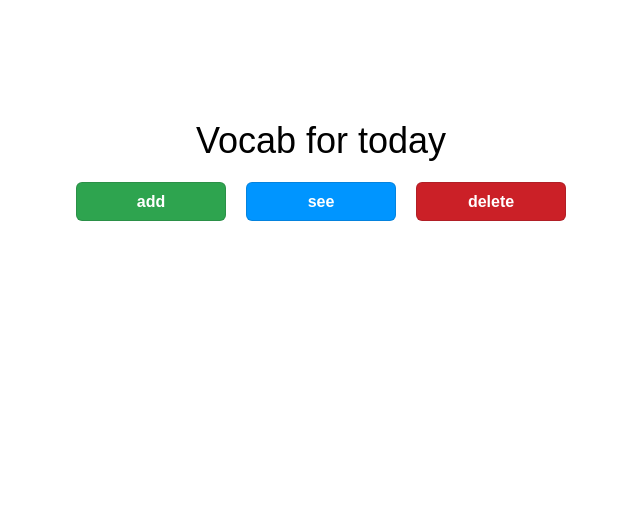
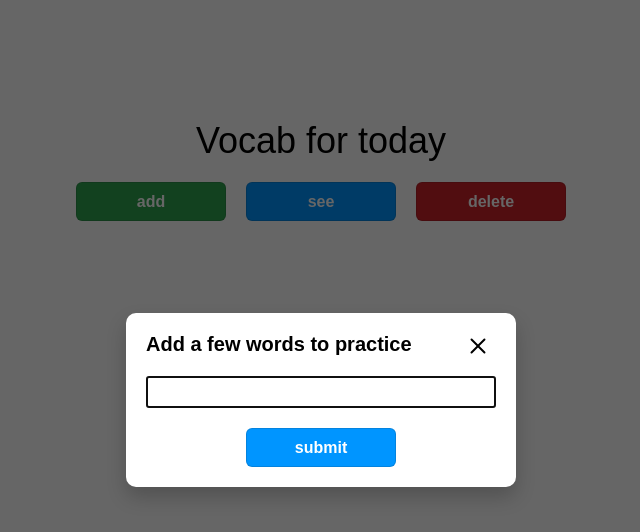
Before and after one commit to Flamboz/vocabuluous, a React (Vite) app: page / in a window 1280 px wide. Both pictures are taken after a click on the button "add". Shown: the top 532 px of the page, without its empty margins (319-959 px from the left). Built offline with nearby package versions, Linux system fonts and the light colour scheme.

Commit message:
add modals to their corresponding buttons

```diff
--- a/src/Homepage/Homepage.tsx
+++ b/src/Homepage/Homepage.tsx
@@ -1,18 +1,54 @@
 import Button from "../components/Button/Button";
 import "./Homepage.css";
+import Modal from "../components/Modal/Modal";
+import { useState } from "react";
 
 const Homepage = () => {
+  const [isModalOpen, setIsModalOpen] = useState(false);
+  const [modalType, setModalType] = useState<"add" | "see" | "delete" | null>(
+    null
+  );
+  const [words, setWords] = useState("");
+
+  const handleCloseModal = () => {
+    setIsModalOpen(false);
+  };
+
+  const handleAddButtonClick = () => {
+    setIsModalOpen(true);
+    setModalType("add");
+  };
+
+  const handleSeeButtonClick = () => {
+    setIsModalOpen(true);
+    setModalType("see");
+  };
+
+  const handleDeleteButtonClick = () => {
+    setIsModalOpen(true);
+    setModalType("delete");
+  };
+
   return (
-    <div className="wrapper">
-      <div className="vocab">
-        <p className="vocab__title">Vocab for today</p>
-        <div className="vocab__buttons">
-          <Button type="add" />
-          <Button type="see" />
-          <Button type="delete" />
+    <>
+      <div className="wrapper">
+        <div className="vocab">
+          <p className="vocab__title">Vocab for today</p>
+          <div className="vocab__buttons">
+            <Button type="add" handleClick={handleAddButtonClick} />
+            <Button type="see" handleClick={handleSeeButtonClick} />
+            <Button type="delete" handleClick={handleDeleteButtonClick} />
+          </div>
         </div>
       </div>
-    </div>
+      <Modal
+        isOpen={isModalOpen}
+        onClose={handleCloseModal}
+        words={words}
+        setWords={setWords}
+        modalType={modalType}
+      />
+    </>
   );
 };
 
--- a/src/components/Button/Button.css
+++ b/src/components/Button/Button.css
@@ -35,3 +35,11 @@
 .button--delete:hover {
   background-color: #AD1B20;
 }
+
+.button--submit {
+  background-color: #0095ff;
+}
+
+.button--submit:hover {
+  background-color: #007DD7;
+}
--- a/src/components/Button/Button.tsx
+++ b/src/components/Button/Button.tsx
@@ -1,13 +1,19 @@
-import './Button.css'
+import "./Button.css";
 
 type ButtonProps = {
-  type: "add" | "see" | "delete";
+  type: "add" | "see" | "delete" | "submit";
+  handleClick?: (event?: React.MouseEvent<HTMLButtonElement>) => void;
 };
 
-const Button: React.FC<ButtonProps> = ({ type }) => {
+const Button: React.FC<ButtonProps> = ({ type, handleClick }) => {
   const buttonClassName = `button button--${type}`;
+  const buttonType = type === "submit" ? "submit" : "button";
 
-  return <button className={buttonClassName}>{type}</button>;
+  return (
+    <button type={buttonType} className={buttonClassName} onClick={handleClick}>
+      {type}
+    </button>
+  );
 };
 
 export default Button;
--- /dev/null
+++ b/src/components/Modal/Modal.css
@@ -0,0 +1,45 @@
+.modal {
+  min-width: 350px;
+  padding: 20px;
+  border: 0;
+  border-radius: 10px;
+  box-shadow: 0 10px 20px rgba(0, 0, 0, 0.2);
+  text-align: center;
+  position: relative;
+}
+
+.modal::backdrop {
+  background: rgba(0, 0, 0, 60%);
+}
+
+.modal__title {
+  display: block;
+  max-width: 90%;
+  font-size: 20px;
+  text-align: left;
+  margin-bottom: 20px;
+}
+
+.close-button {
+  position: absolute;
+  top: 20px;
+  right: 20px;
+  font-size: 24px;
+  background: none;
+  border: none;
+  cursor: pointer;
+}
+
+.modal__form {
+  display: flex;
+  flex-direction: column;
+  align-items: center;
+}
+
+.modal__input {
+  width: 100%;
+  box-sizing: border-box;
+  padding: 5px;
+  font-size: 16px;
+  margin-bottom: 20px;
+}
--- /dev/null
+++ b/src/components/Modal/Modal.tsx
@@ -0,0 +1,114 @@
+import { useEffect, useRef, useState } from "react";
+import "./Modal.css";
+import Button from "../Button/Button";
+
+type ModalProps = {
+  isOpen: boolean;
+  onClose: () => void;
+  words: string;
+  setWords: React.Dispatch<React.SetStateAction<string>>;
+  modalType: "add" | "see" | "delete" | null;
+};
+
+const Modal: React.FC<ModalProps> = ({
+  isOpen,
+  onClose,
+  words,
+  setWords,
+  modalType,
+}) => {
+  const [isModalOpen, setIsModalOpen] = useState(isOpen);
+
+  const modalRef = useRef<HTMLDialogElement | null>(null);
+  const inputRef = useRef<HTMLInputElement | null>(null);
+
+  let modalChidlren = null;
+
+  const handleModalClose = () => {
+    if (onClose) {
+      onClose();
+    }
+
+    setIsModalOpen(false);
+  };
+
+  const handleSubmit = (event: React.FormEvent) => {
+    event.preventDefault();
+    handleModalClose();
+  };
+
+  if (isModalOpen) {
+    inputRef.current?.focus();
+  }
+
+  if (modalType === "add") {
+    modalChidlren = (
+      <>
+        <h1 className="modal__title">Add a few words to practice</h1>
+        <form className="modal__form" onSubmit={handleSubmit}>
+          <input
+            className="modal__input"
+            type="text"
+            value={words}
+            onChange={(event) => setWords(event.target.value)}
+            ref={inputRef}
+          />
+          <Button type="submit" />
+        </form>
+      </>
+    );
+  }
+
+  if (modalType === "see") {
+    modalChidlren = (
+      <>
+        <h1 className="modal__title">Here are the words you added</h1>
+        <p> {words}</p>
+      </>
+    );
+  }
+
+  if (modalType === "delete") {
+    modalChidlren = (
+      <>
+        <h1 className="modal__title">Are you sure you want to delete them?</h1>
+        <Button
+          type="delete"
+          handleClick={() => {
+            setWords("");
+            handleModalClose();
+          }}
+        ></Button>
+      </>
+    );
+  }
+
+  useEffect(() => {
+    const modalElement = modalRef.current;
+    setIsModalOpen(isOpen);
+
+    if (modalElement) {
+      if (isModalOpen) {
+        modalElement.showModal();
+      } else {
+        modalElement.close();
+      }
+    }
+  }, [isModalOpen, isOpen]);
+
+  return (
+    <dialog className="modal" ref={modalRef}>
+      <button className="close-button" onClick={handleModalClose}>
+        <svg fill="none" viewBox="0 0 24 24" height="1em" width="1em">
+          <path
+            fill="currentColor"
+            d="M6.225 4.811a1 1 0 00-1.414 1.414L10.586 12 4.81 17.775a1 1 0 101.414 1.414L12 13.414l5.775 5.775a1 1 0 001.414-1.414L13.414 12l5.775-5.775a1 1 0 00-1.414-1.414L12 10.586 6.225 4.81z"
+          />
+        </svg>
+      </button>
+      {modalChidlren}
+    </dialog>
+  );
+};
+
+export default Modal;
```
